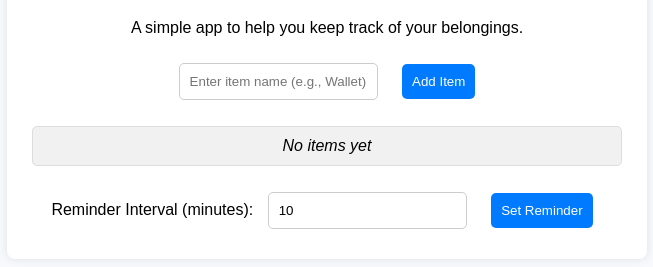
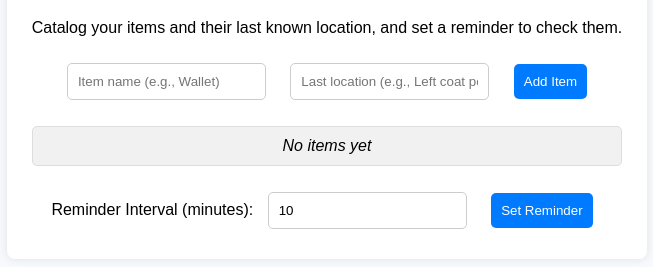
Before and after one commit to hghlnd/3rdassignment, a plain HTML site: page index.html in a window 1280 px wide. Shown: the part 109-376 px from the top of the page, without its empty margins (313-966 px from the left). Drawn offline with Linux system fonts and the light colour scheme.

Commit message:
Update index.html

```diff
--- a/index.html
+++ b/index.html
@@ -12,10 +12,12 @@
 <body>
   <div class="container">
     <h1>Check Your Pockets</h1>
-    <p>A simple app to help you keep track of your belongings.</p>
+    <p>Catalog your items and their last known location, and set a reminder to check them.</p>
 
-    <input type="text" id="itemInput" placeholder="Enter item name (e.g., Wallet)">
+    <input type="text" id="itemName" placeholder="Item name (e.g., Wallet)">
+    <input type="text" id="itemLocation" placeholder="Last location (e.g., Left coat pocket)">
     <button id="addItemButton">Add Item</button>
+
     <ul id="itemList"></ul>
 
     <label for="reminderInterval">Reminder Interval (minutes):</label>
```
